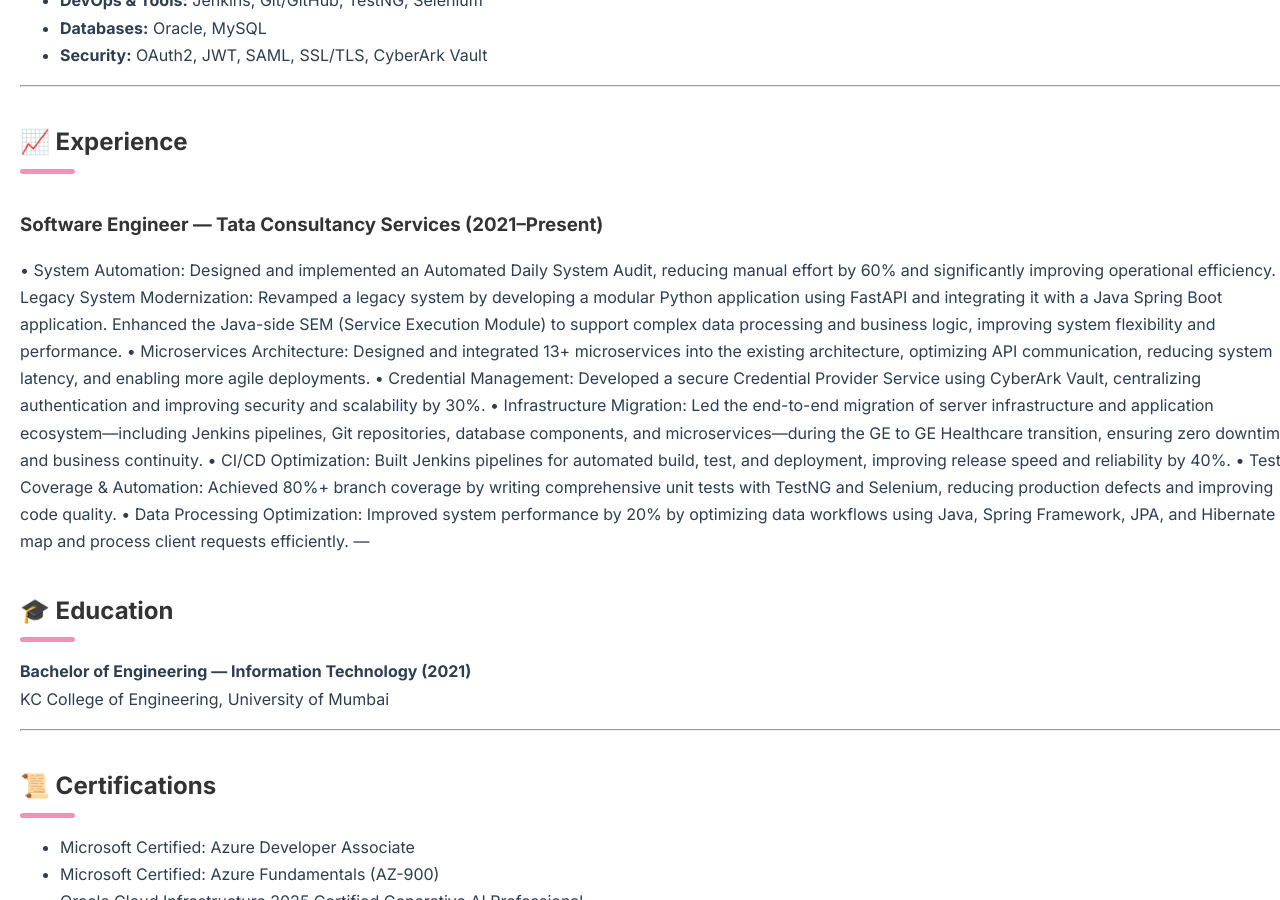
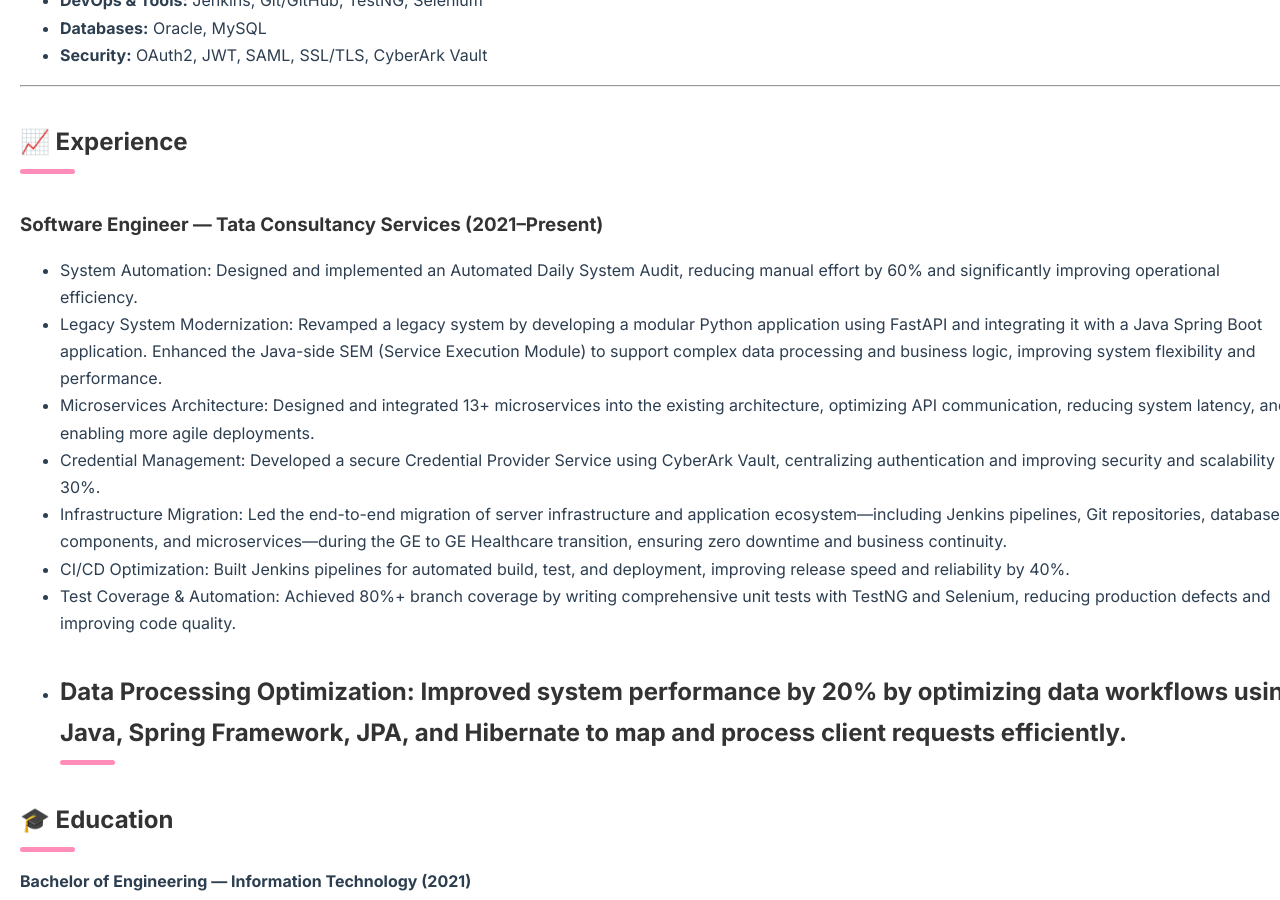
Before and after one commit to Tanya683/Tanya683.github.io, a Jekyll site: the page built from about.md, in a window 1280 px wide and 900 px high, scrolled down 434 px. Built offline with Jekyll 4.4.1, drawn with Linux system fonts in a browser that asks for light colours.

```diff
--- a/about.md
+++ b/about.md
@@ -20,14 +20,14 @@ I am Tanya Singh, a Software Engineer at TCS with strong expertise in backend de
 ## 📈 Experience
 
 ### **Software Engineer — Tata Consultancy Services (2021–Present)**
-•	System Automation: Designed and implemented an Automated Daily System Audit, reducing manual effort by 60% and significantly improving operational efficiency.
-	•	Legacy System Modernization: Revamped a legacy system by developing a modular Python application using FastAPI and integrating it with a Java Spring Boot application. Enhanced the Java-side SEM (Service Execution Module) to support complex data processing and business logic, improving system flexibility and performance.
-	•	Microservices Architecture: Designed and integrated 13+ microservices into the existing architecture, optimizing API communication, reducing system latency, and enabling more agile deployments.
-	•	Credential Management: Developed a secure Credential Provider Service using CyberArk Vault, centralizing authentication and improving security and scalability by 30%.
-	•	Infrastructure Migration: Led the end-to-end migration of server infrastructure and application ecosystem—including Jenkins pipelines, Git repositories, database components, and microservices—during the GE to GE Healthcare transition, ensuring zero downtime and business continuity.
-	•	CI/CD Optimization: Built Jenkins pipelines for automated build, test, and deployment, improving release speed and reliability by 40%.
-	•	Test Coverage & Automation: Achieved 80%+ branch coverage by writing comprehensive unit tests with TestNG and Selenium, reducing production defects and improving code quality.
-	•	Data Processing Optimization: Improved system performance by 20% by optimizing data workflows using Java, Spring Framework, JPA, and Hibernate to map and process client requests efficiently.
+- System Automation: Designed and implemented an Automated Daily System Audit, reducing manual effort by 60% and significantly improving operational efficiency.
+-	Legacy System Modernization: Revamped a legacy system by developing a modular Python application using FastAPI and integrating it with a Java Spring Boot application. Enhanced the Java-side SEM (Service Execution Module) to support complex data processing and business logic, improving system flexibility and performance.
+- Microservices Architecture: Designed and integrated 13+ microservices into the existing architecture, optimizing API communication, reducing system latency, and enabling more agile deployments.
+- Credential Management: Developed a secure Credential Provider Service using CyberArk Vault, centralizing authentication and improving security and scalability by 30%.
+- Infrastructure Migration: Led the end-to-end migration of server infrastructure and application ecosystem—including Jenkins pipelines, Git repositories, database components, and microservices—during the GE to GE Healthcare transition, ensuring zero downtime and business continuity.
+- CI/CD Optimization: Built Jenkins pipelines for automated build, test, and deployment, improving release speed and reliability by 40%.
+- Test Coverage & Automation: Achieved 80%+ branch coverage by writing comprehensive unit tests with TestNG and Selenium, reducing production defects and improving code quality.
+- Data Processing Optimization: Improved system performance by 20% by optimizing data workflows using Java, Spring Framework, JPA, and Hibernate to map and process client requests efficiently.
 ---
 
 ## 🎓 Education
```
